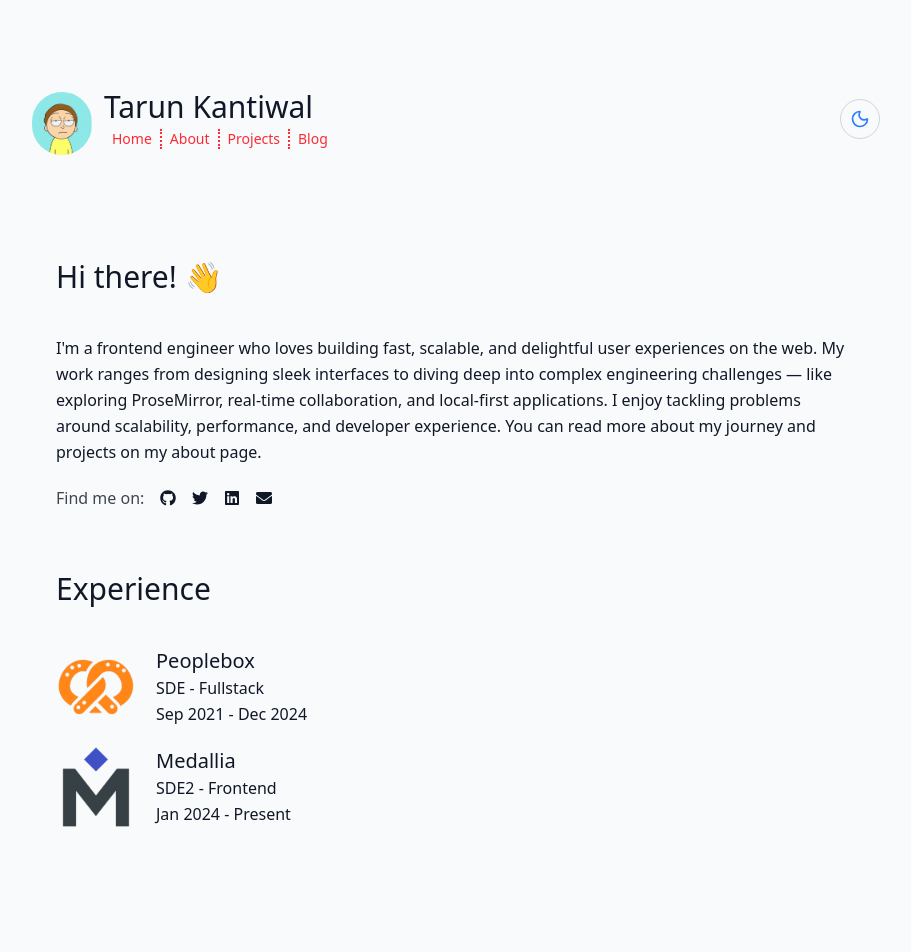
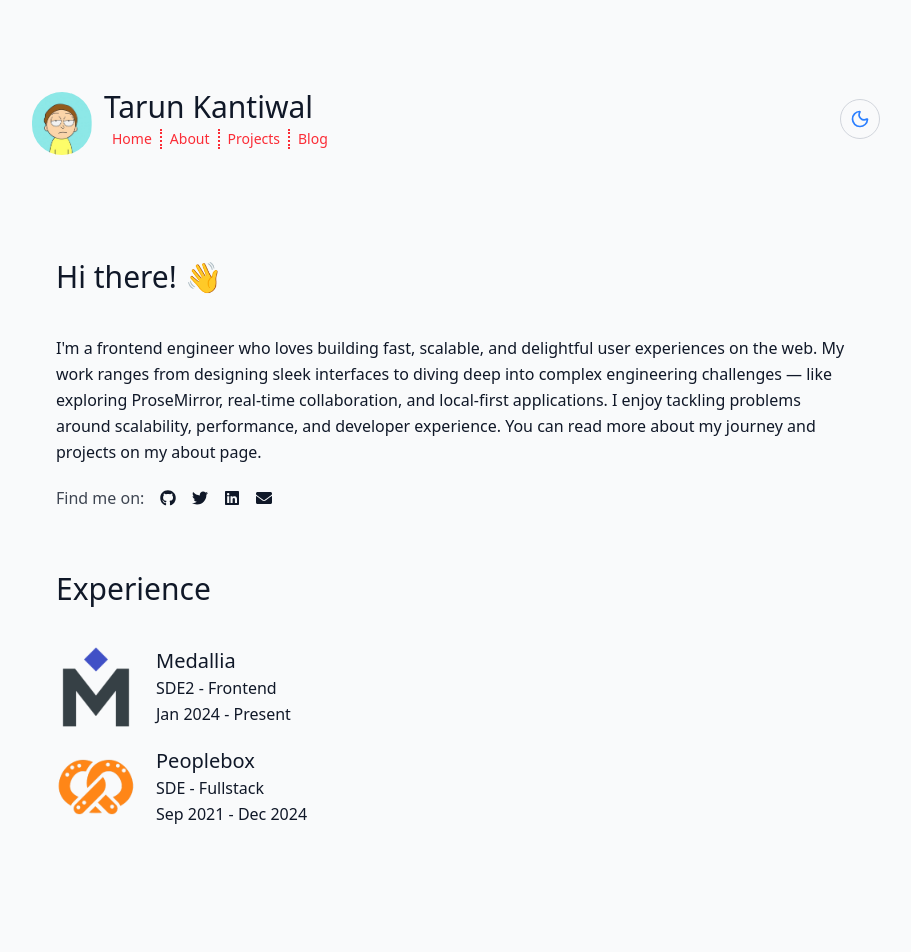
Before and after one commit to tarun-29/portfolio, a Next.js app: page / in a window 1280 px wide. Shown: the top 952 px of the page, without its empty margins (184-1095 px from the left). Built offline with nearby package versions, Linux system fonts and the light colour scheme.

Commit message:
fix: swap experience

```diff
--- a/src/app/layout.tsx
+++ b/src/app/layout.tsx
@@ -2,12 +2,6 @@ import type { Metadata } from "next";
 import "./globals.css";
 import { Header } from "@/components/header";
 import { Footer } from "@/components/footer";
-// import { Inter } from "next/font/google";
-
-// const inter = Inter({
-//   subsets: ["latin"],
-//   weight: ["400", "700"], // you can choose weights
-// });
 
 export const metadata: Metadata = {
   title: "Tarun Kantiwal | Portfolio",
--- a/src/components/intro.tsx
+++ b/src/components/intro.tsx
@@ -4,18 +4,18 @@ import { Socials } from "./socials";
 
 const experiences = [
   {
+    company: "Medallia",
+    role: "SDE2 - Frontend",
+    period: "Jan 2024 - Present",
+    logo: "/medallia.png",
+    link: "https://www.medallia.com/",
+  },
+  {
     company: "Peoplebox",
     role: "SDE - Fullstack",
     period: "Sep 2021 - Dec 2024",
     logo: "/pplbx.png",
     link: "https://www.peoplebox.ai/",
-  },
-  {
-    company: "Medallia",
-    role: "SDE2 - Frontend",
-    period: "Jan 2024 - Present",
-    logo: "/medallia.png",
-    link: "https://www.medallia.com/",
   },
 ];
 
```
